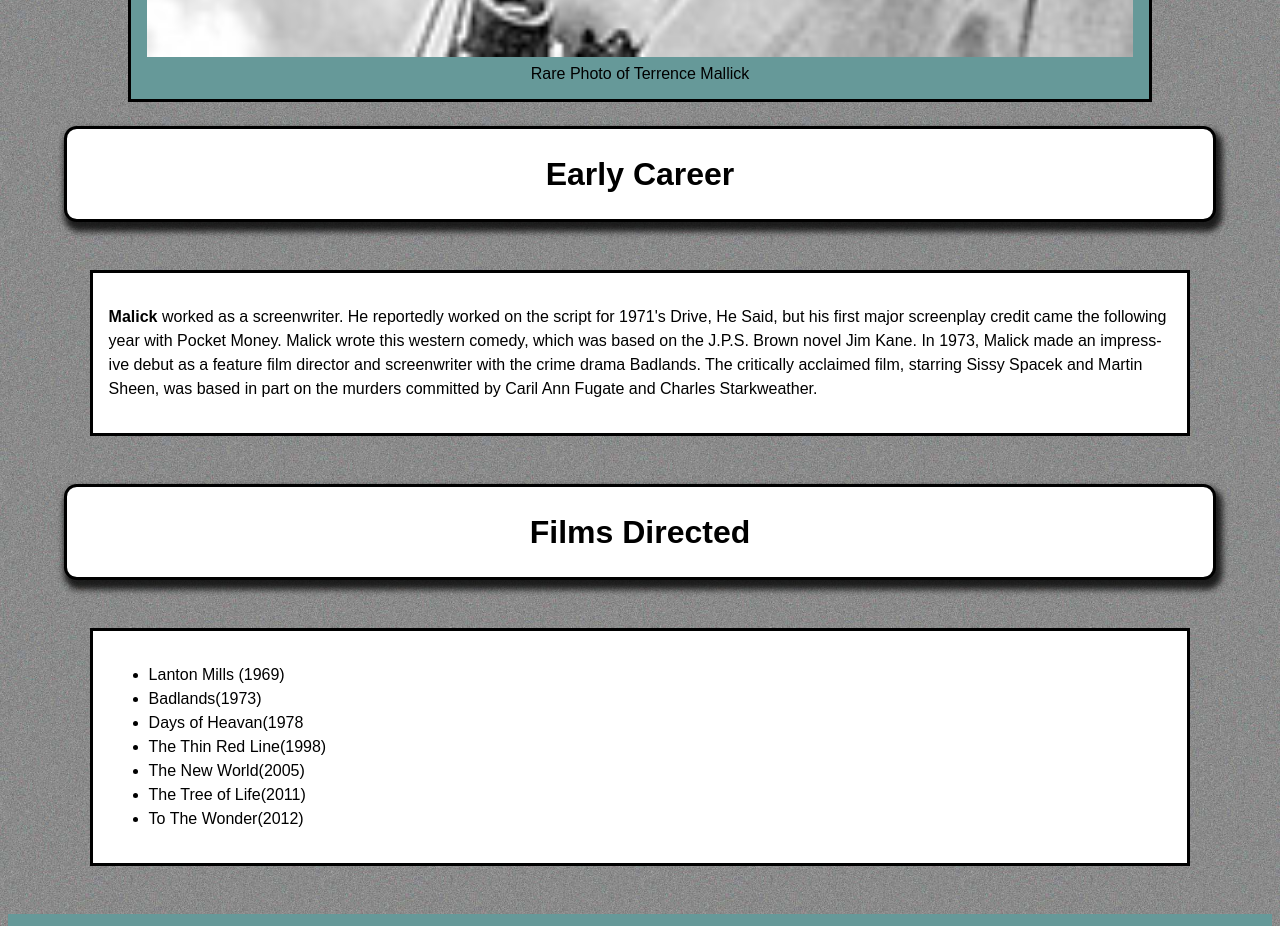
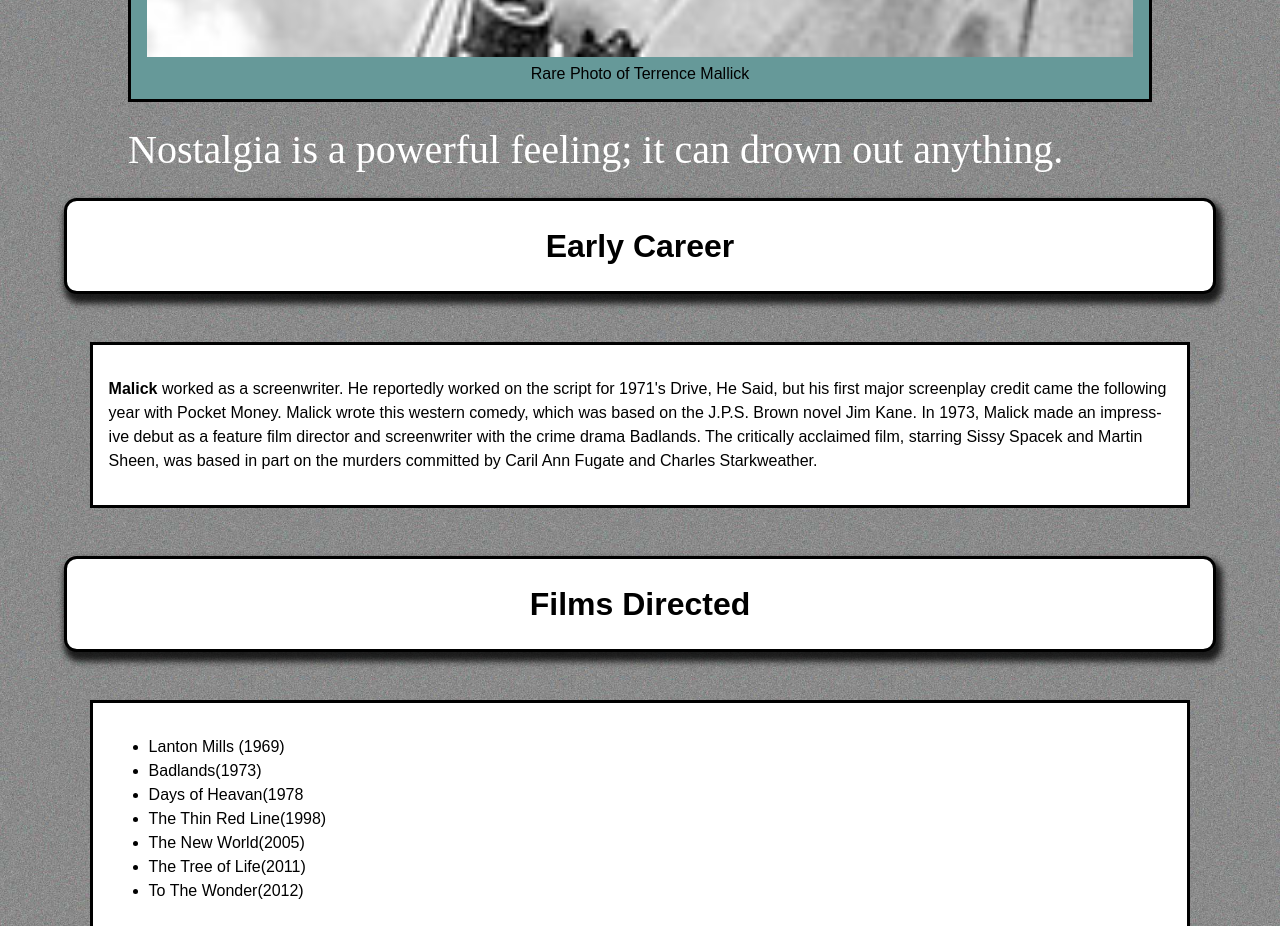
Before and after one commit to benmarley/assignment1, a plain HTML site: page index.html in a window 1280 px wide. Shown: the part 2520-3446 px from the top of the page. Drawn offline with Linux system fonts and the light colour scheme.

Commit message:
pull quote

```diff
--- a/css/general.css
+++ b/css/general.css
@@ -172,3 +172,10 @@ hr + div {
 div span {
     font-weight:bold;
 }
+
+.pullquote {
+    margin:1.5rem 10%;
+    font-size: 2.5rem;
+    line-height: 3rem;
+    color: white;
+}
--- a/index.html
+++ b/index.html
@@ -36,6 +36,8 @@
             <figcaption>Rare Photo of Terrence Mallick</figcaption>
         </figure>
 
+        <p class="pullquote">Nostalgia is a powerful feeling; it can drown out anything.</p>
+
         <div class="headingbox">
             <h2>Early Career</h2>
         </div>
@@ -63,18 +65,6 @@
 
 
 
-
-
-
-
-
-
-
-
-
-
-
-
     </article>
 
     <footer>
```
